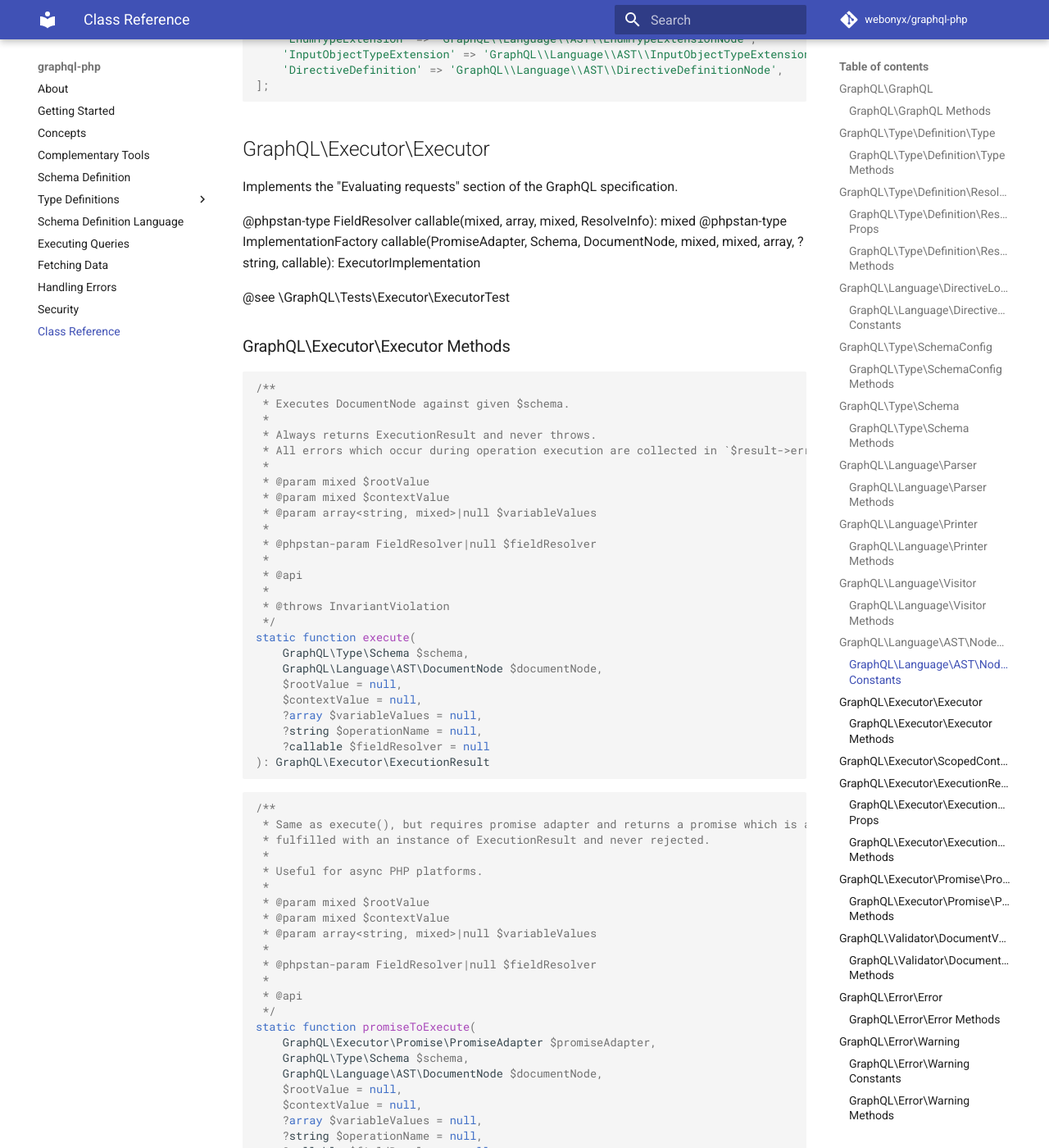
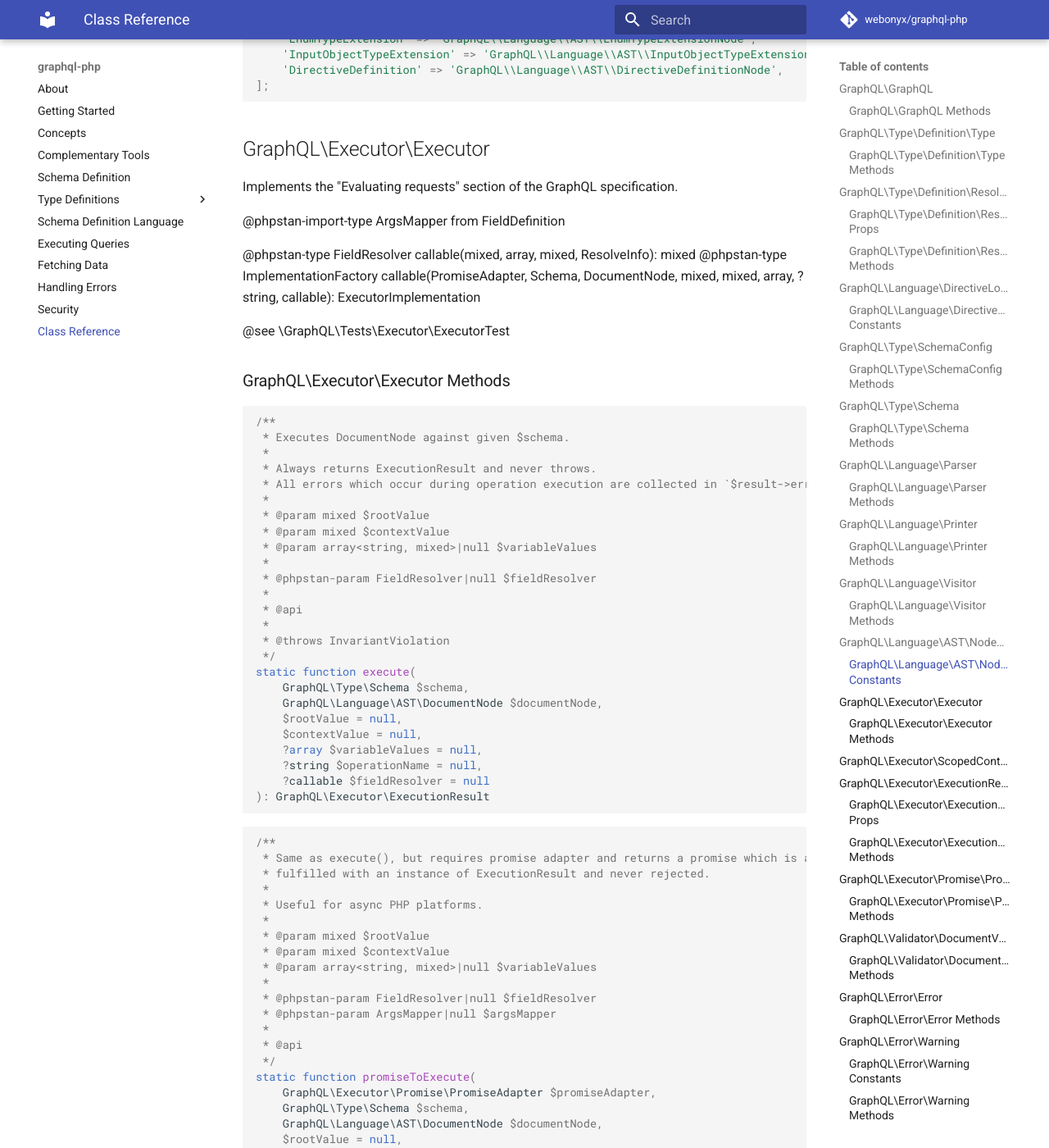
Before and after one commit to webonyx/graphql-php, an MkDocs documentation site: the page built from docs/class-reference.md, in a window 1280 px wide and 1400 px high, scrolled down 25136 px. Shown: the whole window at 82% size. Built offline with MkDocs 1.6.1 and Material for MkDocs 9.7.7, drawn with Linux system fonts in a browser that asks for light colours; comment, search, counter and statistics services are not loaded; some of the changed text lies outside the part shown.

Commit message:
Prettify docs

````diff
--- a/docs/class-reference.md
+++ b/docs/class-reference.md
@@ -1341,6 +1341,8 @@ const CLASS_MAP = [
 
 Implements the "Evaluating requests" section of the GraphQL specification.
 
+@phpstan-import-type ArgsMapper from FieldDefinition
+
 @phpstan-type FieldResolver callable(mixed, array<string, mixed>, mixed, ResolveInfo): mixed
 @phpstan-type ImplementationFactory callable(PromiseAdapter, Schema, DocumentNode, mixed, mixed, array<mixed>, ?string, callable): ExecutorImplementation
 
@@ -1388,6 +1390,7 @@ static function execute(
  * @param array<string, mixed>|null $variableValues
  *
  * @phpstan-param FieldResolver|null $fieldResolver
+ * @phpstan-param ArgsMapper|null $argsMapper
  *
  * @api
  */
@@ -1399,7 +1402,8 @@ static function promiseToExecute(
     $contextValue = null,
     ?array $variableValues = null,
     ?string $operationName = null,
-    ?callable $fieldResolver = null
+    ?callable $fieldResolver = null,
+    ?callable $argsMapper = null
 ): GraphQL\Executor\Promise\Promise
 ```
 
````
